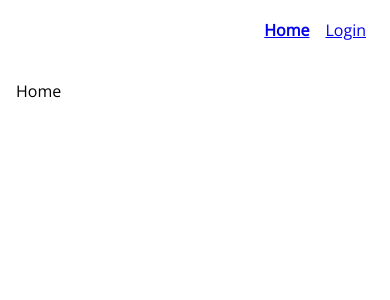
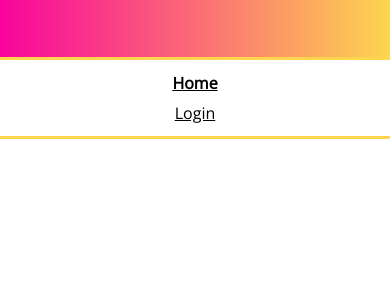
Before and after one commit to Jascha-Biederstedt/styled-components-v5, a React (Create React App) app: page / in a window 390 px wide. Shown: the top 300 px of the page. Built offline with nearby package versions, Linux system fonts and the light colour scheme.

Commit message:
Add media query styling for mobile first design

```diff
--- a/src/components/common/Header.js
+++ b/src/components/common/Header.js
@@ -10,6 +10,8 @@
   padding: 0 16px;
   position: fixed;
   top: 0;
+  background-image: linear-gradient(to right, #f8049c, #fdd54f);
+  border-bottom: 3px solid #fdd54f;
 `;
 
 const Link = ({ isActive, children, ...props }) => {
@@ -17,15 +19,27 @@
 };
 
 const Menu = styled.nav`
+  display: block;
+  font-family: 'Open Sans';
+  position: absolute;
+  width: 100%;
+  top: 60px;
+  left: 0;
+  padding: 8px;
+  box-sizing: border-box;
+  border-bottom: 3px solid #fdd54f;
+  background: white;
+
+  @media (min-width: 768px) {
     display: flex;
     position: relative;
     width: initial;
     border-bottom: none;
     margin: auto 0 auto auto;
-  font-family: 'Open Sans';
     background: none;
     left: initial;
     top: initial;
+  } ;
 `;
 
 const StyledLink = styled(Link)`
@@ -35,6 +49,7 @@
   box-sizing: border-box;
   margin: auto 0;
   font-weight: ${p => (p.isActive ? 'bold' : 'normal')};
+  color: black;
 `;
 
 export const Header = () => {
```
Lines whose indentation alone changed are shown as unchanged.
